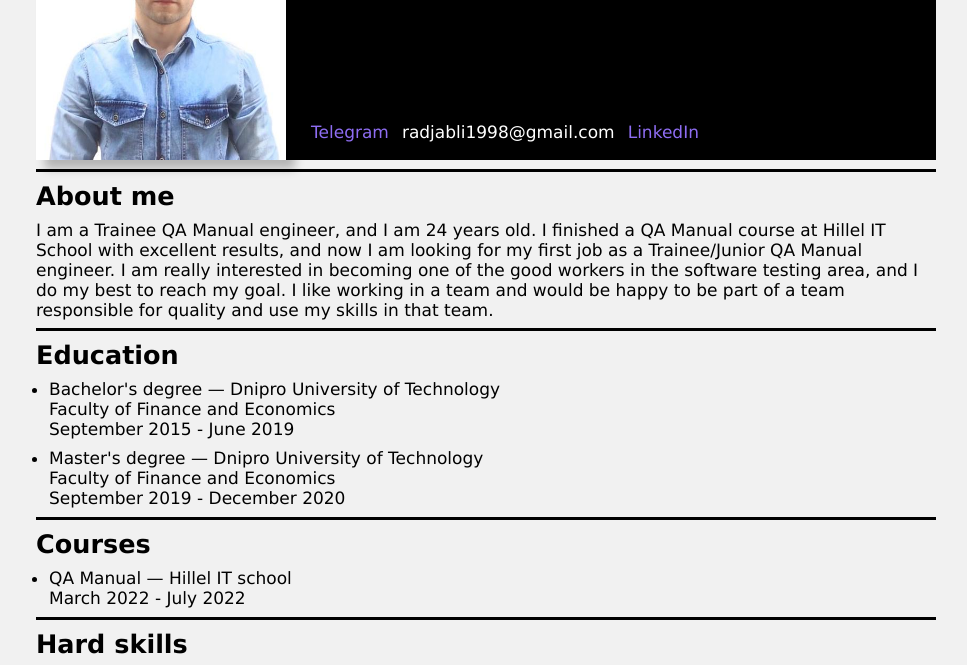
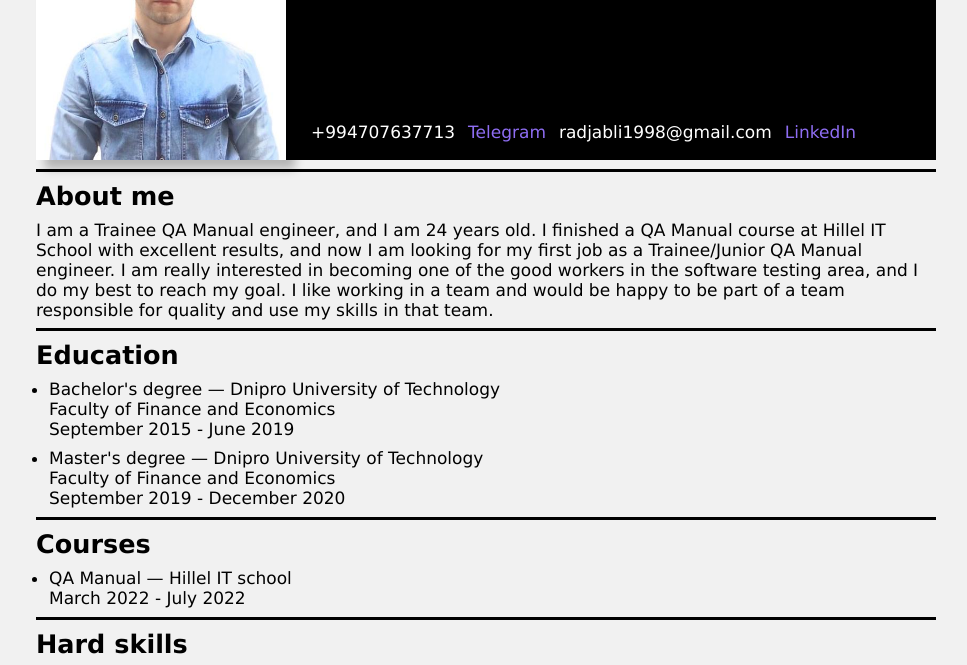
Before and after one commit to Rajab13/CV, a plain HTML site: page index.html in a window 1280 px wide. Shown: the part 127-792 px from the top of the page, without its empty margins (154-1121 px from the left). Drawn offline with Linux system fonts and the light colour scheme.

Commit message:
Added some changes

```diff
--- a/index.html
+++ b/index.html
@@ -14,6 +14,7 @@
           <h1>Rajabli Rajab</h1>
           <h2>Trainee/Junior QA Manual engineer</h2>
           <div class="contacts">
+            <div>+994707637713</div>
             <div>
               <a href="https://t.me/rajabli13" target="_blank">Telegram</a>
             </div>
```
